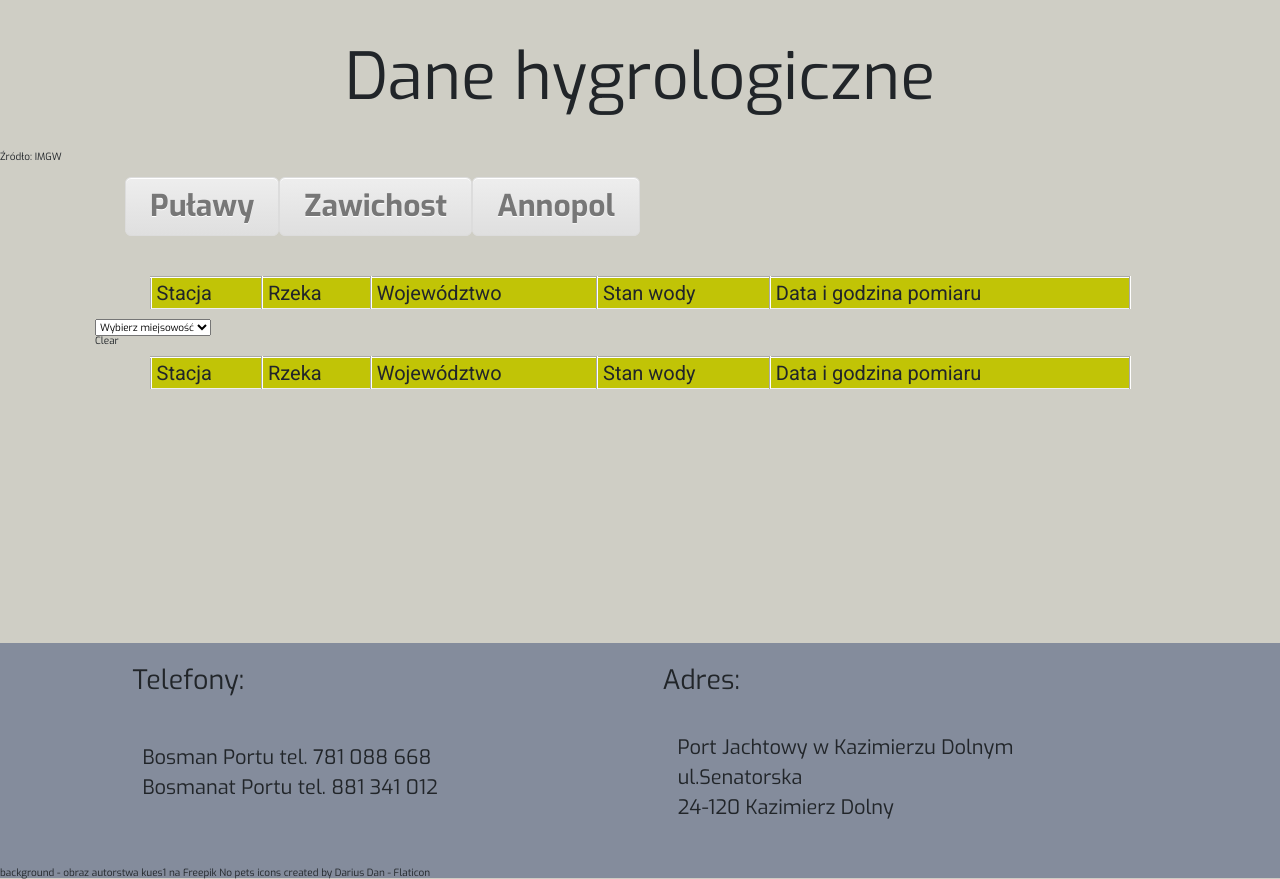
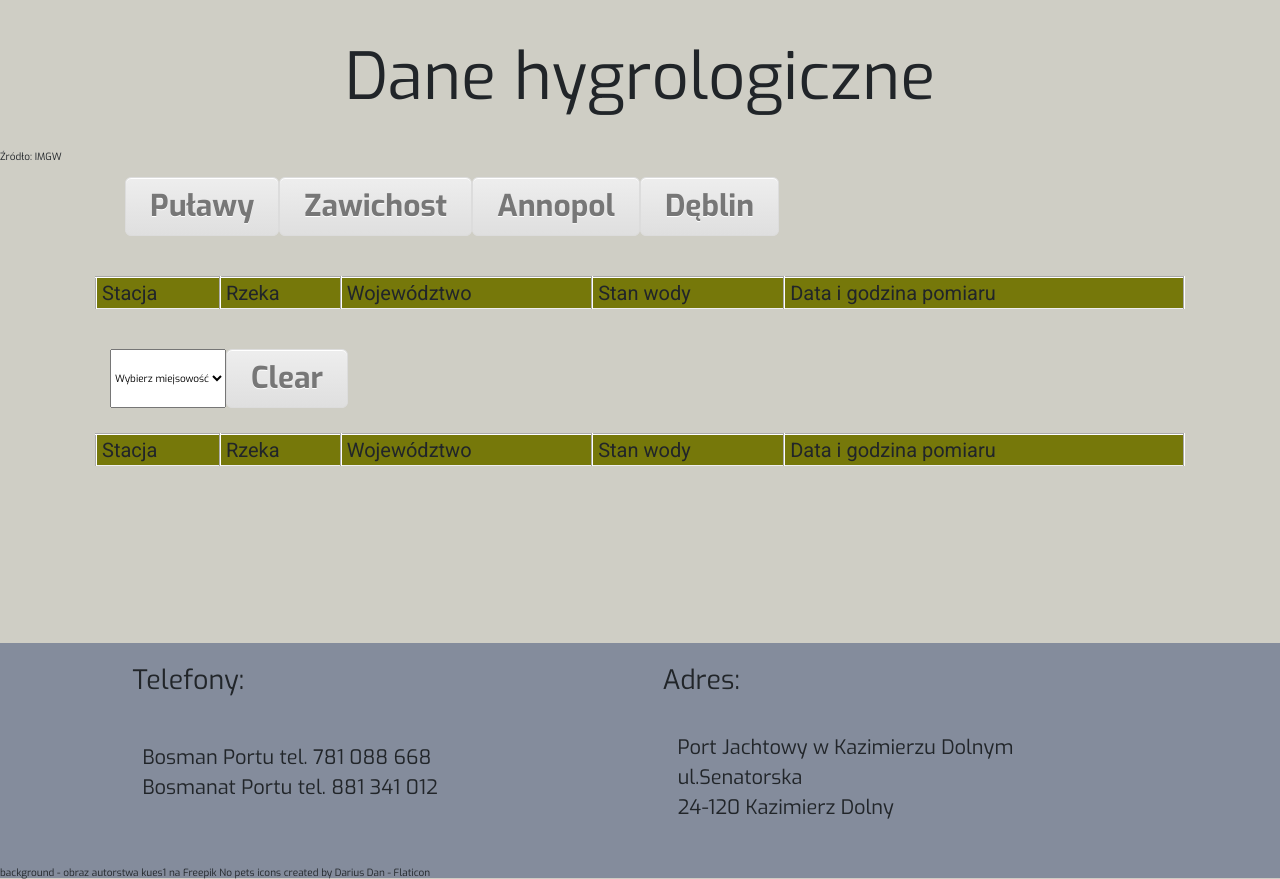
Before and after one commit to Edyta1500/portkazimierzdolny_1, a plain HTML site: page index.html in a window 1280 px wide. Shown: the part 9615-10494 px from the top of the page. Drawn offline with nearby package versions, Linux system fonts and the light colour scheme; no server answers; a web font is replaced by a local one.

Commit message:
hydrology v3

```diff
--- a/index.html
+++ b/index.html
@@ -768,11 +768,14 @@
                 <button class="buttonChooseStacja btn">Puławy</button>
                 <button class="buttonChooseStacja btn">Zawichost</button>
                 <button class="buttonChooseStacja btn" >Annopol</button>
+                <button class="buttonChooseStacja btn" >Dęblin</button>
+
+
                 </div>
             </div>
                 <table class="table table__hydro ">
 
-                    <thead class="table table__hydro">
+                    <thead class="table table__hydro--head">
                         <tr>
 
                             <th scope="col">Stacja</th>
@@ -794,15 +797,16 @@
             </div>
 
             <div class="container">
-                <div class="head">
+               <div class="row row--md50"></div>
+                <div class="head col">
                     <select name="stacja" id="stacja">
                         <option value="wybierz stację" class="option__default">Wybierz miejsowość</option>
                     </select>
-                    <div class="clear">Clear</div>
+                    <div class="clear btn">Clear</div>
                 </div>
                 <div class="main">
                     <table class="table table__hydro">
-                        <thead class="table table__hydro">
+                        <thead class="table table__hydro--head">
                             <tr>
 
                                 <th scope="col">Stacja</th>
@@ -815,7 +819,7 @@
 
                         </thead>
 
-                        <tbody id="table__hydro--data">
+                        <tbody class="table__hydro--body" id="table__hydro--data">
 
                         </tbody>
 
--- a/scss/06-components/_btn.scss
+++ b/scss/06-components/_btn.scss
@@ -24,6 +24,14 @@
         background:linear-gradient(to bottom, #dfdfdf 5%, #ededed 100%);
         background-color:#dfdfdf;
         transform: scale(0.9)
+        &--clear{
+            font-size:1.5rem;
+            font-weight:bold;
+            padding:6px 24px;
+            text-decoration:none;
+            text-shadow:0px 1px 0px #ffffff;
+
+        }
     }
 
     @include medium {
--- a/scss/06-components/_table.scss
+++ b/scss/06-components/_table.scss
@@ -32,7 +32,10 @@
 
 
     &__hydro{
-      background-color: $color-accent2;
+      width: 100%;
+      &--head{
+      background-color: $color-accent3;
+      }
 
       &--wisla{
         background-color: $color6;
```
Also changed, not shown: css/style.css, 1 other file.
